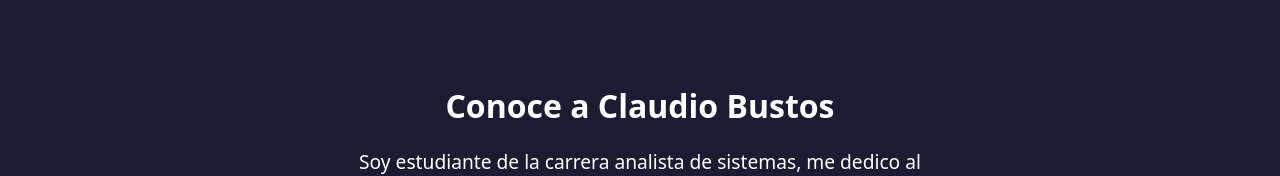
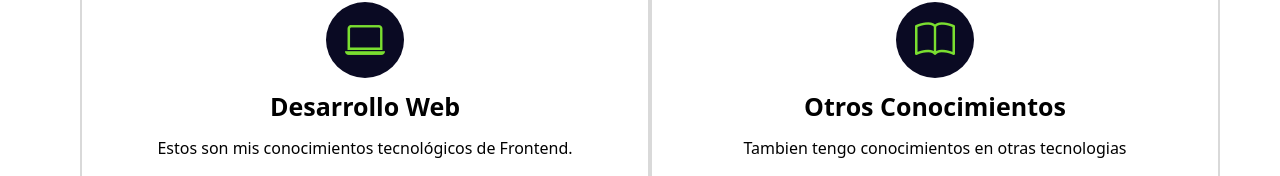
Before and after one commit to SK-ClaudioBustos/portafolio-react, a React (Create React App) app: page / in a window 1280 px wide. Shown: the part 624-800 px from the top of the page. Built offline with nearby package versions, Linux system fonts and the light colour scheme.

Commit message:
refactor: seccion sobre mi omitida

```diff
--- a/src/components/Layout.tsx
+++ b/src/components/Layout.tsx
@@ -1,6 +1,6 @@
 import BarraNav from './BarraNav/BarraNav';
 import SeccionHero from "./SeccionHero/SeccionHero";
-import SobreMi from "./SobreMi/SobreMi";
+// import SobreMi from "./SobreMi/SobreMi";
 import Skill from "./Skill/Skill";
 import SeccionProyectos from "./SectionProyectos/SectionProyectos";
 import Contacto from "./Contacto/Contacto";
@@ -25,7 +25,7 @@ const Layout = (): JSX.Element => {
         <div className="App">
             <BarraNav isDarkMode={isDarkMode} setIsDarkMode={setIsDarkMode} />
             <SeccionHero />
-            <SobreMi />
+            {/* <SobreMi /> */}
             <Skill />
             <SeccionExperiencia/>
             <SeccionProyectos />
--- a/src/components/SeccionHero/SeccionHero.css
+++ b/src/components/SeccionHero/SeccionHero.css
@@ -1,5 +1,5 @@
 .hero {
-  background-color: #f5f6f7;
+  background-color: #fff;
   min-height: 450px;
   text-align: center;
 }
```
